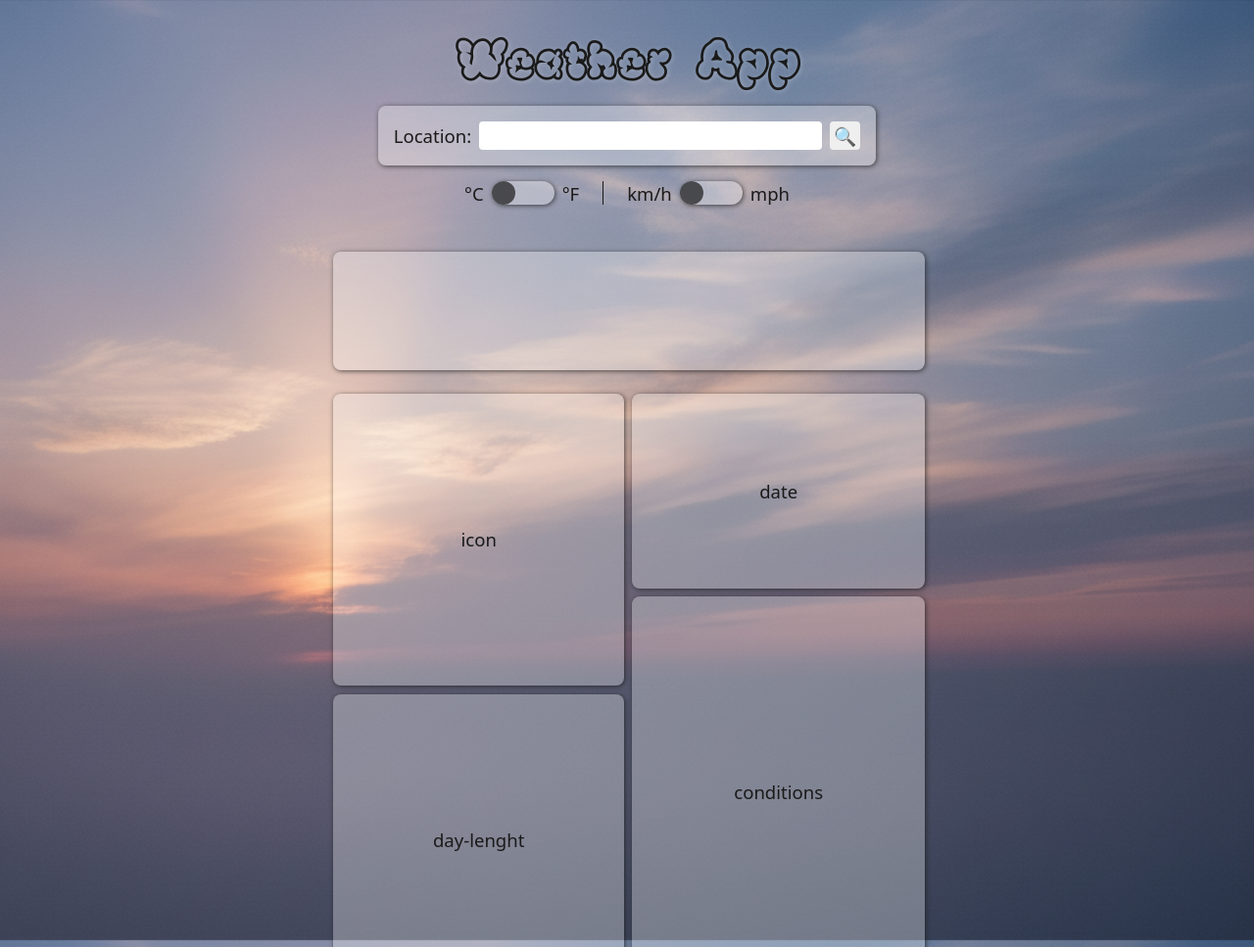
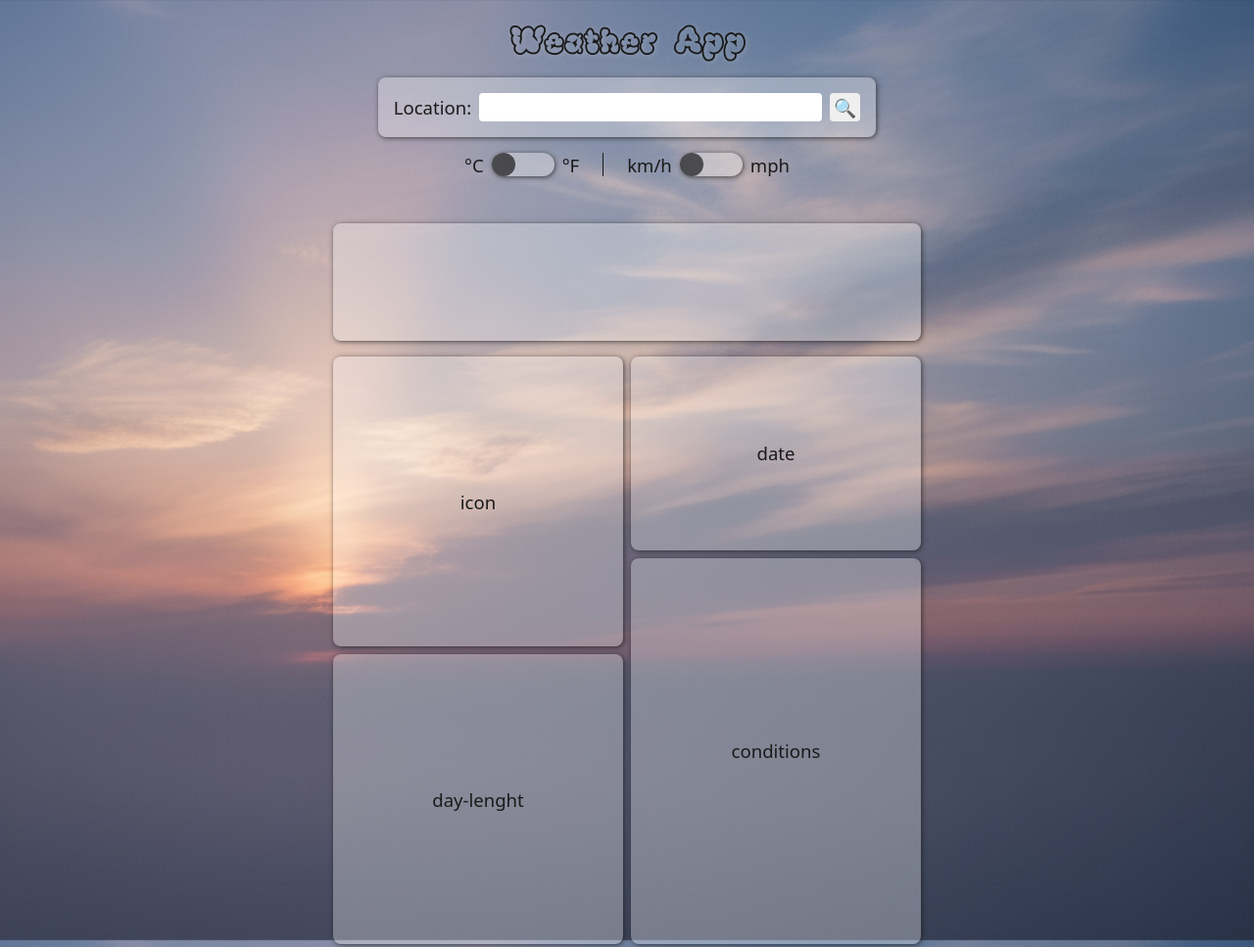
Before and after one commit to bartek8b/zzz-weather_app, a website built with webpack: page src/template.html in a window 1280 px wide. Shown: the top 967 px of the page at 98% size. Built offline with nearby package versions, Linux system fonts and the light colour scheme.

Commit message:
Try new grid dimensions

```diff
--- a/src/appendForecast.js
+++ b/src/appendForecast.js
@@ -15,7 +15,7 @@ async function address(data, div) {
   icon.src = src.default;
   div.appendChild(icon);
 
-//   div.appendChild(document.createElement('br'));
+  div.appendChild(document.createElement('br'));
 
   const span = document.createElement('span');
   span.textContent = capitalizeAddress(data.address);
--- a/src/style.css
+++ b/src/style.css
@@ -28,7 +28,7 @@ body::selection {
 }
 h1 {
   font-family: 'mckloud', sans-serif;
-  font-size: calc(3rem + 0.2dvw);
+  font-size: calc(2rem + 0.2dvw);
   font-weight: bolder;
   margin-bottom: 0;
   text-shadow: 1px 1px 5px hsl(var(--backgroundColor), 0.3);
@@ -121,23 +121,22 @@ main {
   padding-top: calc(var(--gapBase) * 4);
   display: grid;
   gap: var(--gapBase);
+  grid-template-columns: repeat(6, minmax(50px, 1fr));
   grid-template-areas:
     'address address address address address address'
-    '. . . . . .'
     '. . . . . .'
     'icon icon icon date-0 date-0 date-0'
     'icon icon icon conditions conditions conditions'
     'icon icon icon conditions conditions conditions'
-    'day-lenght day-lenght day-lenght conditions conditions conditions'
-    'day-lenght day-lenght day-lenght conditions conditions conditions'
-    'day-lenght day-lenght day-lenght conditions conditions conditions'
-    '. . . . . .'
+    'day-length day-length day-length conditions conditions conditions'
+    'day-length day-length day-length conditions conditions conditions'
+    'day-length day-length day-length conditions conditions conditions'
     '. . . . . .'
     'date-1 date-1 date-2 date-2 date-3 date-3'
     'date-4 date-4 date-5 date-5 date-6 date-6';
 }
 main > div {
-  padding: var(--gapBase);
+  padding: calc(var(--gapBase) * 2);
   border-radius: var(--gapBase);
   background-color: hsl(var(--backgroundColor), 0.3);
   display: flex;
@@ -159,8 +158,8 @@ main > div {
   grid-area: date-0;
   aspect-ratio: 3 / 2;
 }
-.day-lenght {
-  grid-area: day-lenght;
+.day-length {
+  grid-area: day-length;
   aspect-ratio: 1 / 1;
 }
 .conditions {
@@ -192,14 +191,14 @@ main > div {
   aspect-ratio: 1 / 1;
 }
 /* Spinner */
-.spin{
+.spin {
   animation: spinner 3s linear infinite;
 }
-@keyframes spinner{
-  from{
+@keyframes spinner {
+  from {
     transform: rotateZ(360deg);
   }
-  to{
+  to {
     transform: rotateZ(0deg);
   }
 }
--- a/src/template.html
+++ b/src/template.html
@@ -42,7 +42,7 @@
       <div class="address"></div>
       <div class="icon">icon</div>
       <div class="date-0">date</div>
-      <div class="day-lenght">day-lenght</div>
+      <div class="day-length">day-lenght</div>
       <div class="conditions">conditions</div>
       <div class="date-1">date</div>
       <div class="date-2">date</div>
```
